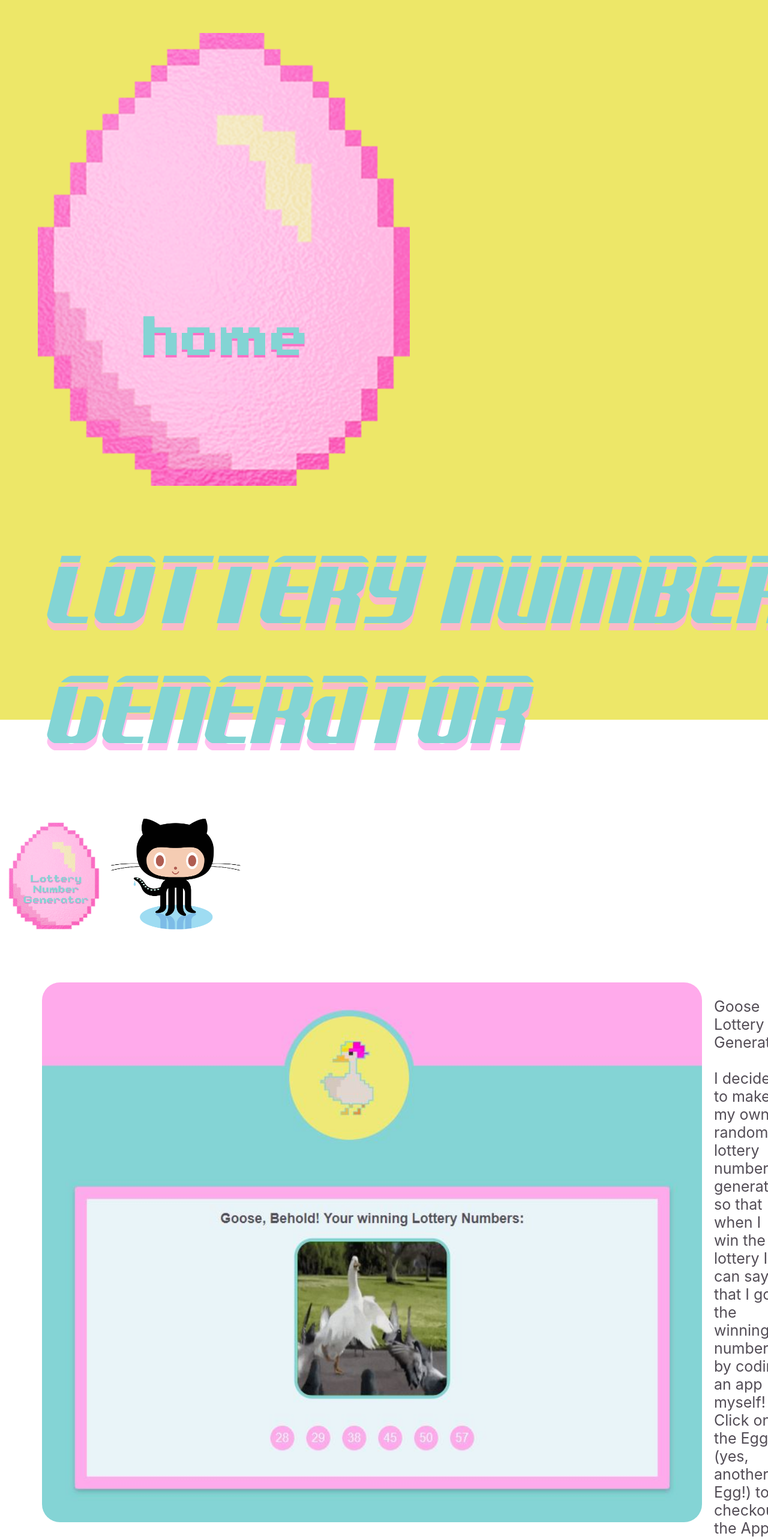
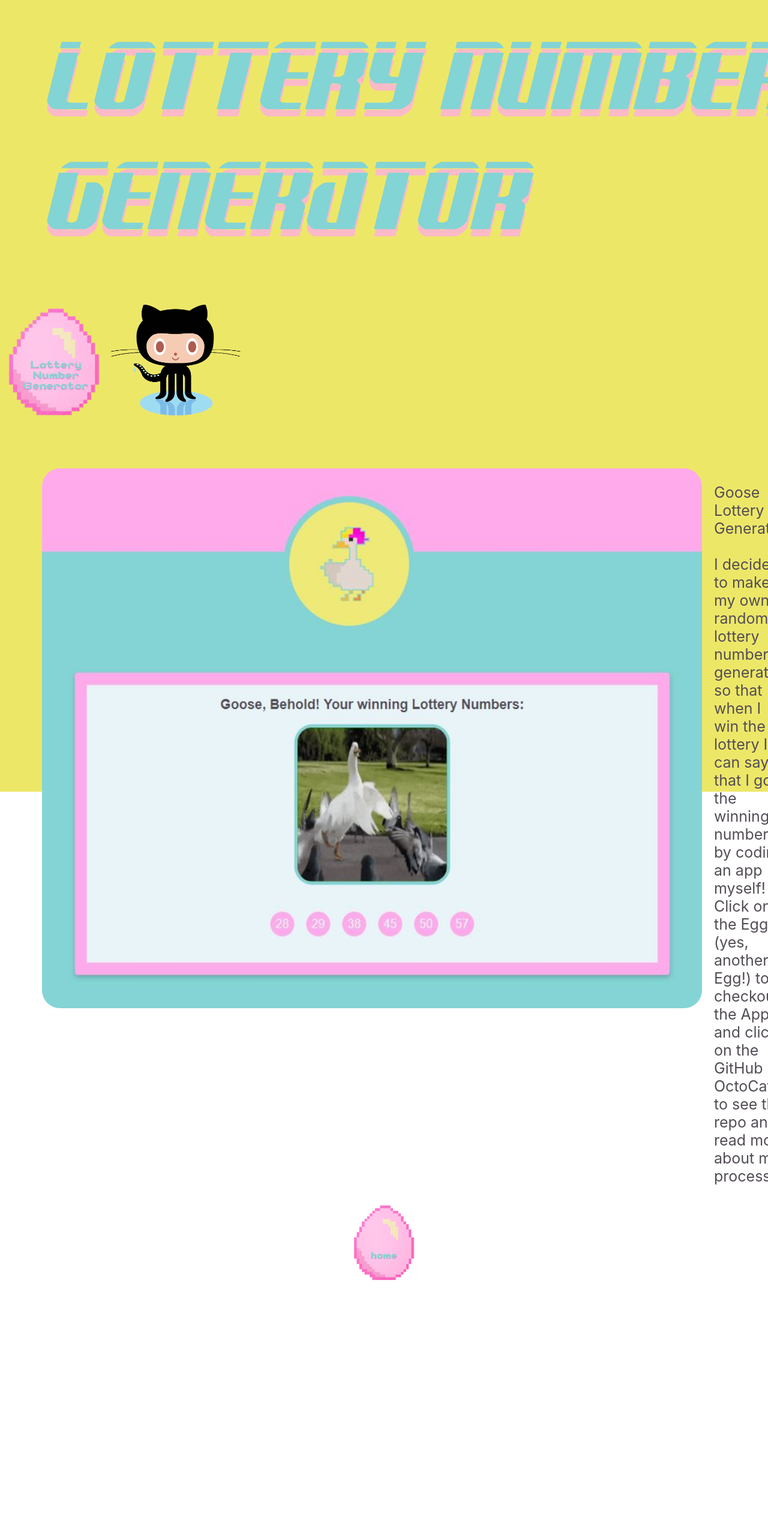
Before and after one commit to veepgoose/portfolio, a React (Create React App) app in the folder goose-portfolio/: page /LottoGenEgg in a window 1280 px wide. Shown: the top 2566 px of the page at 60% size. After the commit the page ends 2141 px from the top, so only its background shows below. Built offline with nearby package versions, Linux system fonts and the light colour scheme.

Commit message:
HomeEggs added to Git Tipsy and Memory Companion Pages. Styled

```diff
--- /dev/null
+++ b/goose-portfolio/src/Components/HomeEgg/HomeEgg.css
@@ -0,0 +1,21 @@
+
+.HomeEgg {
+    width: 120px;
+    height: 140px;
+    margin: 0 auto;
+    margin-bottom: 75px;
+    display: flex;
+    flex-direction: column;
+    justify-content: flex-end;
+    position:relative;
+
+}
+
+.HomeEgg:hover {
+    cursor: pointer;
+}
+
+.HomeEgg:active {
+    /* background-color: #EDE768; */
+    transform: scale(1.1);
+}
--- a/goose-portfolio/src/Components/HomeEgg/HomeEgg.js
+++ b/goose-portfolio/src/Components/HomeEgg/HomeEgg.js
@@ -1,13 +1,15 @@
 import React from 'react';
+import './HomeEgg.css';
 import HomeEgg from './HomeEgg.png';
 import { Link } from 'react-router-dom';
+
 
 
 function EggHome (props) {
     return (
         <div>
         <Link to="/">
-            <img src={HomeEgg} alt="HomeEgg" />
+            <img src={HomeEgg} alt="HomeEgg" class="HomeEgg" />
         </Link>
         </div>
     );
--- a/goose-portfolio/src/Components/LottoGenEgg/LottoGenEgg.css
+++ b/goose-portfolio/src/Components/LottoGenEgg/LottoGenEgg.css
@@ -1,5 +1,5 @@
 .LottoPage {
-    height: 150vh;
+    height: 165vh;
     background-color: #EDE768;
     color: hotpink
 }
@@ -72,3 +72,13 @@
     color: #534D56;
 
 }
+
+.HomeEgg1 {
+   display: flex;
+    flex-direction: column;
+    justify-content: flex-end;
+    position:relative;
+
+
+
+}
--- a/goose-portfolio/src/Components/LottoGenEgg/LottoGenEgg.js
+++ b/goose-portfolio/src/Components/LottoGenEgg/LottoGenEgg.js
@@ -11,7 +11,6 @@ import EggHome from '../HomeEgg/HomeEgg.js';
 function LottoProj (props) {
     return (
       <div className="LottoPage">
-      <EggHome className="EggHome"/>
       <header className={props.className}>
       <img src={LottoTitle} alt="LottoTitle" className="LottoTitle"/>
       <a href="https://gooselottoapp.vercel.app/" target="_blank" rel="noreferrer">
@@ -35,7 +34,7 @@ I decided to make my own random lottery number generator, so that when I win the
 Click on the Egg (yes, another Egg!) to checkout the App, and click on the GitHub OctoCat to see the repo and read more about my process!</p>
         </div>
       </div>
-
+      <EggHome className="EggHome"/>
 
 
       </header>
--- a/goose-portfolio/src/Components/MemCompEgg/MemCompEgg.css
+++ b/goose-portfolio/src/Components/MemCompEgg/MemCompEgg.css
@@ -1,5 +1,5 @@
 .MemPage {
-    height: 150vh;
+    height: 130vh;
     background-color: #EDE768;
     color: hotpink
 }
--- a/goose-portfolio/src/Components/MemCompEgg/MemCompEgg.js
+++ b/goose-portfolio/src/Components/MemCompEgg/MemCompEgg.js
@@ -4,7 +4,7 @@ import MemTitle from './MemoryCompTitle.png';
 import MemOctoCat from './OctoCat.png';
 import MemAppEgg from './MemoryCompanionEgg.png';
 import MemApp from './Memcomp.JPG';
-
+import EggHome from '../HomeEgg/HomeEgg.js';
 
 
 function MemProj (props) {
@@ -33,7 +33,7 @@ I decided to make my own random lottery number generator, so that when I win the
 Click on the Egg (yes, another Egg!) to checkout the App, and click on the GitHub OctoCat to see the repo and read more about my process!</p>
       </div>
     </div>
-
+    <EggHome className="EggHome"/>
 
 
    </header>
--- a/goose-portfolio/src/Components/TipsyEgg/TipsyEgg.js
+++ b/goose-portfolio/src/Components/TipsyEgg/TipsyEgg.js
@@ -4,6 +4,7 @@ import TipsyTitle from './GitTipsyTitle1.png';
 import TipsyOctoCat from './OctoCat.png';
 import TipsyAppEgg from './GitTipsyEgg.png';
 import TipsyApp from './Tipsy++MainPage.png';
+import EggHome from '../HomeEgg/HomeEgg.js';
 
 
 
@@ -33,7 +34,7 @@ I decided to make my own random lottery number generator, so that when I win the
 Click on the Egg (yes, another Egg!) to checkout the App, and click on the GitHub OctoCat to see the repo and read more about my process!</p>
       </div>
     </div>
-
+    <EggHome className="EggHome"/>
 
 
     </header>
```
